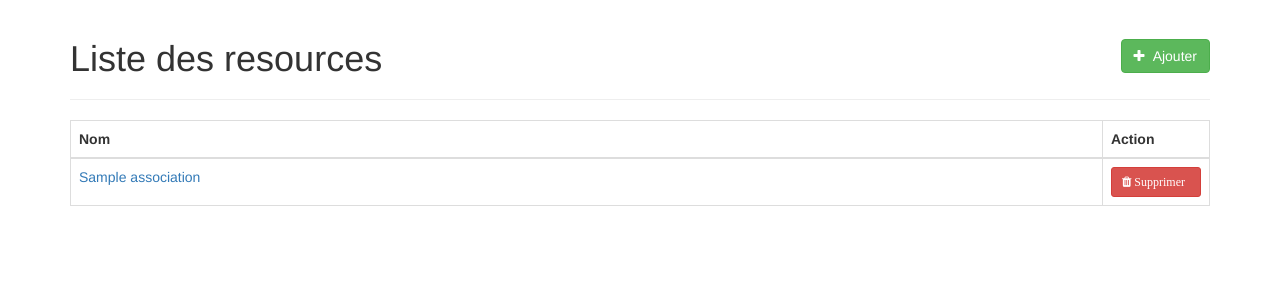
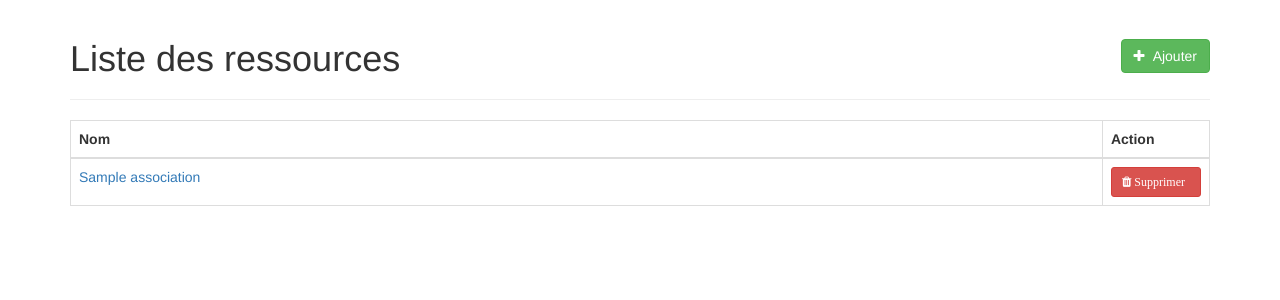
Before and after one commit to BdEINSALyon/portailva, a Django app: template templates/file/list_resources.html in a window 1280 px wide. Shown: the part 51-351 px from the top of the page. Run offline with Django 3.2, Linux system fonts and the light colour scheme; the template is opened without the code that fills it: most values are stand-ins (such as "Sample title", 1, 10 or a date in 2020); some libraries are stand-ins or nearby versions.

Commit message:
HOTFIX: Correct 'resource' to 'ressource'

```diff
--- a/templates/base.html
+++ b/templates/base.html
@@ -105,7 +105,7 @@
                                 <li><a href="{% url 'file-list' %}">Fichiers</a></li>
                             {% endif %}
                             {% if perms.file.can_admin_file %}
-                                <li><a href="{% url 'resource-file-list' %}">Resources</a></li>
+                                <li><a href="{% url 'resource-file-list' %}">Ressources</a></li>
                             {% endif %}
                             {% if perms.utils.can_admin_place %}
                                 <li><a href="{% url 'place-list' %}">Lieux</a></li>
--- a/templates/file/association_file_tree.html
+++ b/templates/file/association_file_tree.html
@@ -32,7 +32,7 @@
             {% if is_root %}
                 <tr>
                     <td><i class="fa fa-folder"></i> <a
-                            href="{% url 'resource-file-tree' association.id %}">Resources</a></td>
+                            href="{% url 'resource-file-tree' association.id %}">Ressources</a></td>
                 </tr>
             {% endif %}
         {% endif %}
--- a/templates/file/list_resources.html
+++ b/templates/file/list_resources.html
@@ -1,7 +1,7 @@
 {% extends 'base.html' %}
 
 {% block page_title %}
-    Liste des resources
+    Liste des ressources
 {% endblock %}
 
 {% block quick_actions %}
--- a/templates/file/resource_file_upload.html
+++ b/templates/file/resource_file_upload.html
@@ -3,7 +3,7 @@
 {% load crispy_forms_tags %}
 
 {% block page_sub_title %}
-  Uploader une resource
+  Uploader une ressource
 {% endblock %}
 
 {% block quick_actions %}
```
